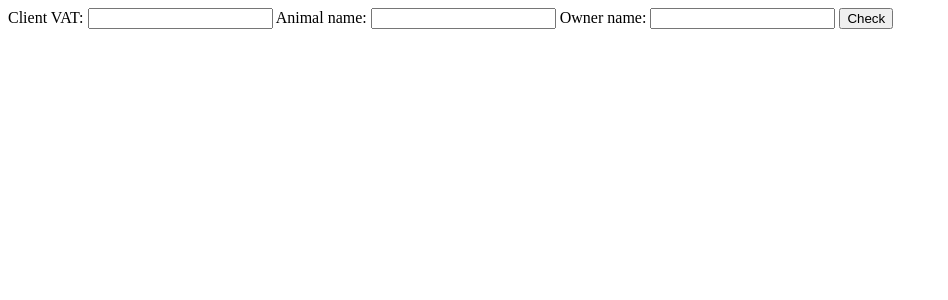
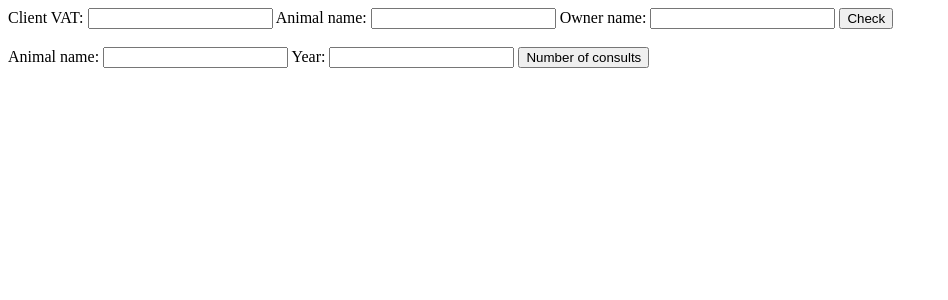
Before and after one commit to filiparente/DBIS, a PHP site: page / in a window 1280 px wide. Shown: the top 300 px of the page, without its empty margins (0-948 px from the left). Run offline with PHP 8.4, Linux system fonts and the light colour scheme.

Commit message:
function to get number of consults of an animal within a given year

```diff
--- a/index.php
+++ b/index.php
@@ -1,5 +1,6 @@
 <?php
     include_once "conn.php";
+    session_start();
 ?>
 
 <!DOCTYPE html>
@@ -20,5 +21,21 @@
         <input type="text" name="animalOwner" id="animalOwner">
         <input type="submit" name="query1" value="Check">
     </form>
-    </body>
+    <br>
+    <form login method="POST" action="consultNumber.php">
+        <label for="animalName">Animal name:</label>
+        <input type="text" name="animalName" id="animalName">
+        <label for="year">Year:</label>
+        <input type="text" name="year" id="year">
+        <input type="submit" name="consultNumber" value="Number of consults">
+    </form>
+    <br>
+    <?php
+        if(isset($_SESSION["number"])){
+            echo "Number of consults: ";
+            echo $_SESSION["number"];
+            unset($_SESSION["number"]);
+        }
+    ?>
+</body>
 </html>
```
Also changed, not shown: consultNumber.php (added, +22 -0 lines).
